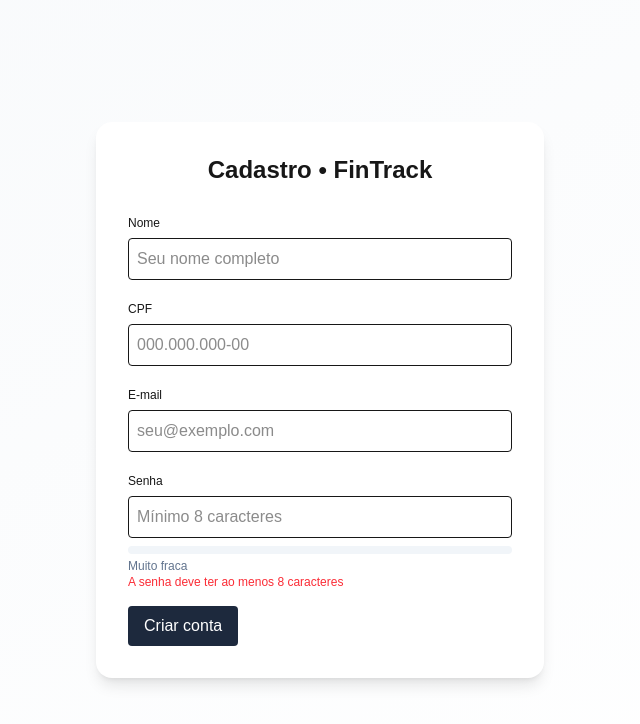
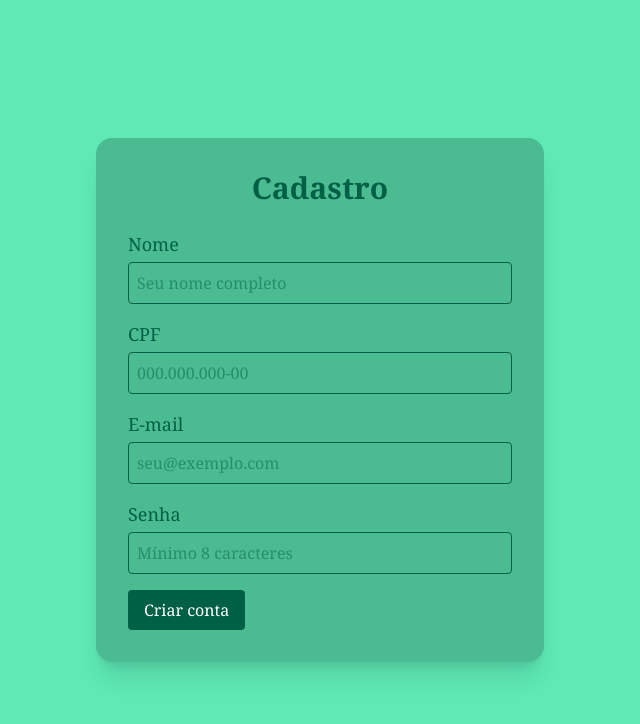
Before and after one commit to ReichertDouglas/projeto-web-02, a Next.js app: page /auth/signup in a window 1280 px wide. Shown: the top 724 px of the page, without its empty margins (320-960 px from the left). Built offline with nearby package versions, Linux system fonts and the light colour scheme.

Commit message:
estilo pages

```diff
--- a/src/app/auth/login/page.tsx
+++ b/src/app/auth/login/page.tsx
@@ -28,15 +28,15 @@ export default function LoginPage() {
   }
 
   return (
-    <div className="min-h-screen flex items-center justify-center bg-gradient-to-br from-slate-50 to-white p-6">
-      <div className="w-full max-w-md bg-white shadow-lg rounded-2xl p-8">
-        <h2 className="text-2xl font-semibold text-center mb-6">Login • FinTrack</h2>
+    <div className="min-h-screen flex items-center font-serif justify-center bg-emerald-300 p-6">
+      <div className="w-full max-w-md bg-black/20 shadow-xl rounded-2xl text-emerald-800 p-8">
+        <h2 className="text-3xl font-semibold text-center mb-6">Login</h2>
 
         {message && <div className="mb-3 text-sm text-center text-slate-700">{message}</div>}
 
         <form onSubmit={handleSubmit} className="space-y-4">
           <div>
-            <label className="text-xs">E-mail</label>
+            <label className="text-lg">E-mail</label>
             <input
               value={email}
               onChange={(e) => setEmail(e.target.value)}
@@ -47,7 +47,7 @@ export default function LoginPage() {
           </div>
 
           <div>
-            <label className="text-xs">Senha</label>
+            <label className="text-lg">Senha</label>
             <input
               value={password}
               onChange={(e) => setPassword(e.target.value)}
@@ -55,11 +55,11 @@ export default function LoginPage() {
               className="w-full mt-1 p-2 border rounded"
               placeholder="Sua senha"
             />
-            {passwordError && <div className="text-xs text-red-500">{passwordError}</div>}
+            {passwordError && <div className="text-sm text-red-500">{passwordError}</div>}
           </div>
 
-          <div className="flex items-center justify-between">
-            <button disabled={loading} className="cursor-pointer px-4 py-2 rounded bg-slate-800 text-white">
+          <div className="flex gap-2 pt-4 items-center justify-between">
+            <button disabled={loading} className="cursor-pointer px-10 py-2 rounded bg-emerald-800 text-white">
               {loading ? "Entrando..." : "Entrar"}
             </button>
             <button type="button" className="cursor-pointer text-sm underline">
@@ -68,11 +68,11 @@ export default function LoginPage() {
           </div>
         </form>
 
-        <div className="mt-6 text-center">
-          <div className="text-xs text-slate-500 mb-2">Ou entre com</div>
+        <div className="mt-4 text-center">
+          <div className="text-sm text-emerald-800 mb-2">Ou entre com</div>
           <div className="flex gap-2 justify-center">
-            <button type="button" className="cursor-pointer border p-2 rounded w-24">Google</button>
-            <button type="button" className="cursor-pointer border p-2 rounded w-24">GitHub</button>
+            <button type="button" className="cursor-pointer border bg-black/10 p-2 rounded w-24">Google</button>
+            <button type="button" className="cursor-pointer border bg-black/10 p-2 rounded w-24">GitHub</button>
           </div>
         </div>
       </div>
--- a/src/app/auth/signup/page.tsx
+++ b/src/app/auth/signup/page.tsx
@@ -25,7 +25,9 @@ export default function RegisterPage() {
   }, [cpf]);
 
   useEffect(() => {
-    setEmailError(validateEmail(email) || !email.length ? null : "E-mail inválido");
+    setEmailError(
+      validateEmail(email) || !email.length ? null : "E-mail inválido"
+    );
   }, [email]);
 
   useEffect(() => {
@@ -52,26 +54,34 @@ export default function RegisterPage() {
   }
 
   return (
-    <div className="min-h-screen flex items-center justify-center bg-gradient-to-br from-slate-50 to-white p-6">
-      <div className="w-full max-w-md bg-white shadow-lg rounded-2xl p-8">
-        <h2 className="text-2xl font-semibold text-center mb-6">Cadastro • FinTrack</h2>
+    <div className="min-h-screen flex items-center font-serif justify-center bg-emerald-300 p-6">
+      <div className="w-full max-w-md bg-black/20 text-emerald-800 shadow-xl rounded-2xl p-8">
+        <h2 className="text-3xl font-semibold text-center mb-6">
+          Cadastro
+        </h2>
 
-        {message && <div className="mb-3 text-sm text-center text-slate-700">{message}</div>}
+        {message && (
+          <div className="mb-3 text-sm text-center text-emerald-800">
+            {message}
+          </div>
+        )}
 
         <form onSubmit={handleSubmit} className="space-y-4">
           <div>
-            <label className="text-xs">Nome</label>
+            <label className="text-lg">Nome</label>
             <input
               value={name}
               onChange={(e) => setName(e.target.value)}
               className="w-full mt-1 p-2 border rounded"
               placeholder="Seu nome completo"
             />
-            {nameError && <div className="text-xs text-red-500">{nameError}</div>}
+            {nameError && (
+              <div className="text-xs text-red-500">{nameError}</div>
+            )}
           </div>
 
           <div>
-            <label className="text-xs">CPF</label>
+            <label className="text-lg">CPF</label>
             <input
               value={cpf}
               onChange={(e) => setCpf(maskCPF(e.target.value))}
@@ -83,18 +93,20 @@ export default function RegisterPage() {
           </div>
 
           <div>
-            <label className="text-xs">E-mail</label>
+            <label className="text-lg">E-mail</label>
             <input
               value={email}
               onChange={(e) => setEmail(e.target.value)}
               className="w-full mt-1 p-2 border rounded"
               placeholder="seu@exemplo.com"
             />
-            {emailError && <div className="text-xs text-red-500">{emailError}</div>}
+            {emailError && (
+              <div className="text-xs text-red-500">{emailError}</div>
+            )}
           </div>
 
           <div>
-            <label className="text-xs">Senha</label>
+            <label className="text-lg">Senha</label>
             <input
               value={password}
               onChange={(e) => setPassword(e.target.value)}
@@ -102,12 +114,19 @@ export default function RegisterPage() {
               className="w-full mt-1 p-2 border rounded"
               placeholder="Mínimo 8 caracteres"
             />
-            <PasswordStrengthBar score={passwordStrength} />
-            {passwordError && <div className="text-xs text-red-500">{passwordError}</div>}
+            {password.length > 0 && (
+              <PasswordStrengthBar score={passwordStrength} />
+            )}
+            {passwordError && (
+              <div className="text-sm text-red-500">{passwordError}</div>
+            )}
           </div>
 
           <div className="flex items-center justify-between">
-            <button disabled={loading} className="cursor-pointer px-4 py-2 rounded bg-slate-800 text-white">
+            <button
+              disabled={loading}
+              className="cursor-pointer px-4 py-2 rounded bg-emerald-800 text-white"
+            >
               {loading ? "Cadastrando..." : "Criar conta"}
             </button>
           </div>
@@ -121,13 +140,15 @@ function PasswordStrengthBar({ score }: { score: number }) {
   const labels = ["Muito fraca", "Fraca", "Média", "Forte", "Muito forte"];
   return (
     <div className="mt-2">
-      <div className="h-2 bg-slate-100 rounded overflow-hidden">
+      <div className="h-2 bg-white/50 rounded overflow-hidden">
         <div
           style={{ width: `${(score / 4) * 100}%` }}
           className="h-full bg-gradient-to-r from-emerald-400 to-emerald-600"
         ></div>
       </div>
-      <div className="text-xs mt-1 text-slate-500">{labels[Math.max(0, Math.min(4, score))]}</div>
+      <div className="text-sm mt-1 text-emerald-800">
+        {labels[Math.max(0, Math.min(4, score))]}
+      </div>
     </div>
   );
 }
@@ -137,7 +158,9 @@ function validateEmail(email: string) {
 }
 
 function validatePassword(pw: string) {
-  if (pw.length < 8) return { score: 0, error: "A senha deve ter ao menos 8 caracteres" };
+  if (pw.length == 0) return { score: 0, error: null };
+  if (pw.length < 8)
+    return { score: 0, error: "A senha deve ter ao menos 8 caracteres" };
   let score = 0;
   if (/[0-9]/.test(pw)) score++;
   if (/[a-z]/.test(pw)) score++;
@@ -150,8 +173,13 @@ function validatePassword(pw: string) {
 function maskCPF(value: string) {
   const digits = value.replace(/\D/g, "").slice(0, 11);
   let out = digits;
-  if (digits.length > 9) out = `${digits.slice(0, 3)}.${digits.slice(3, 6)}.${digits.slice(6, 9)}-${digits.slice(9)}`;
-  else if (digits.length > 6) out = `${digits.slice(0, 3)}.${digits.slice(3, 6)}.${digits.slice(6)}`;
+  if (digits.length > 9)
+    out = `${digits.slice(0, 3)}.${digits.slice(3, 6)}.${digits.slice(
+      6,
+      9
+    )}-${digits.slice(9)}`;
+  else if (digits.length > 6)
+    out = `${digits.slice(0, 3)}.${digits.slice(3, 6)}.${digits.slice(6)}`;
   else if (digits.length > 3) out = `${digits.slice(0, 3)}.${digits.slice(3)}`;
   return out;
 }
--- a/src/app/page.tsx
+++ b/src/app/page.tsx
@@ -5,9 +5,15 @@ export default function Home() {
   return (
     <div className="bg-emerald-300 text-emerald-800 font-serif w-full min-h-dvh p-9">
       <header className="flex w-full text-lg justify-between">
-        <h1 className="font-bold">Noble Finances</h1>
+        <h1 className="font-bold">FinTrack</h1>
         <div className="flex gap-8">
           <button className="hover:cursor-pointer">Serviços</button>
+          <Link
+            href="/login"
+            className="hover:cursor-pointer py-2"
+          >
+            Entrar
+          </Link>
           <Link
             href="/cadastro"
             className="bg-emerald-800 px-4 py-2 rounded-full text-white hover:cursor-pointer"
```
